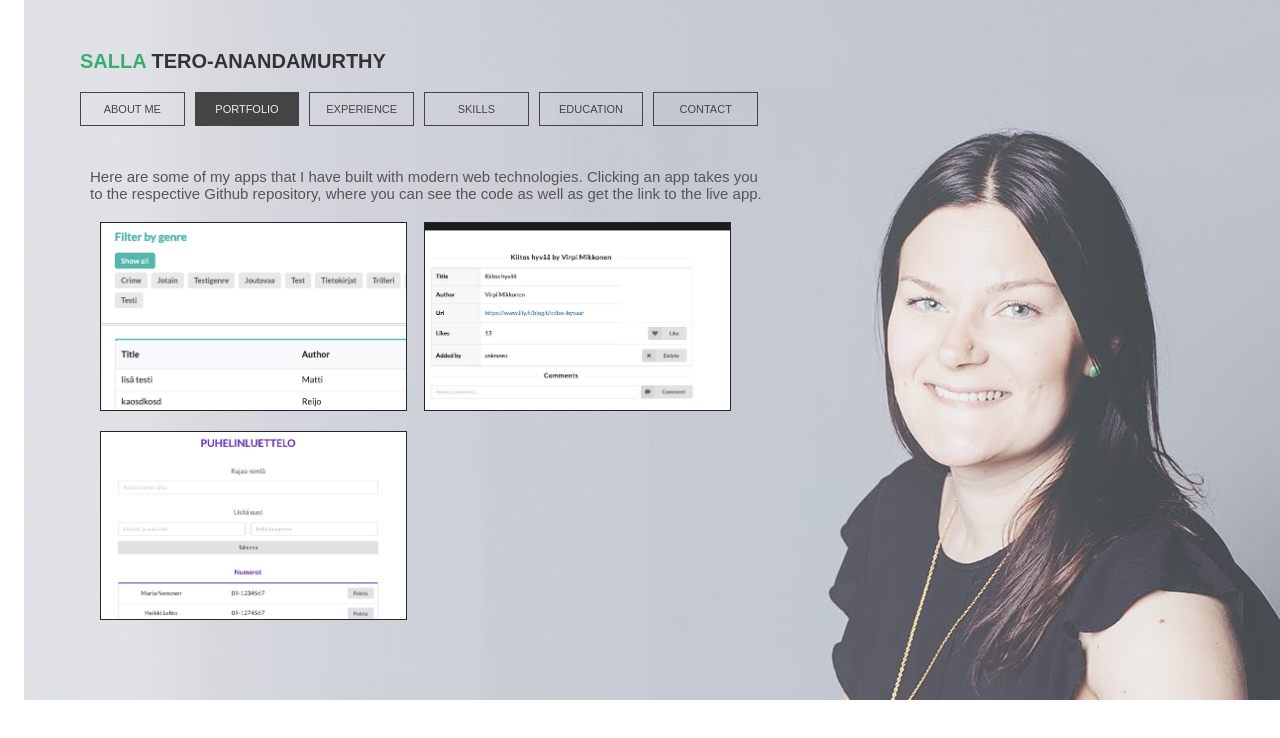
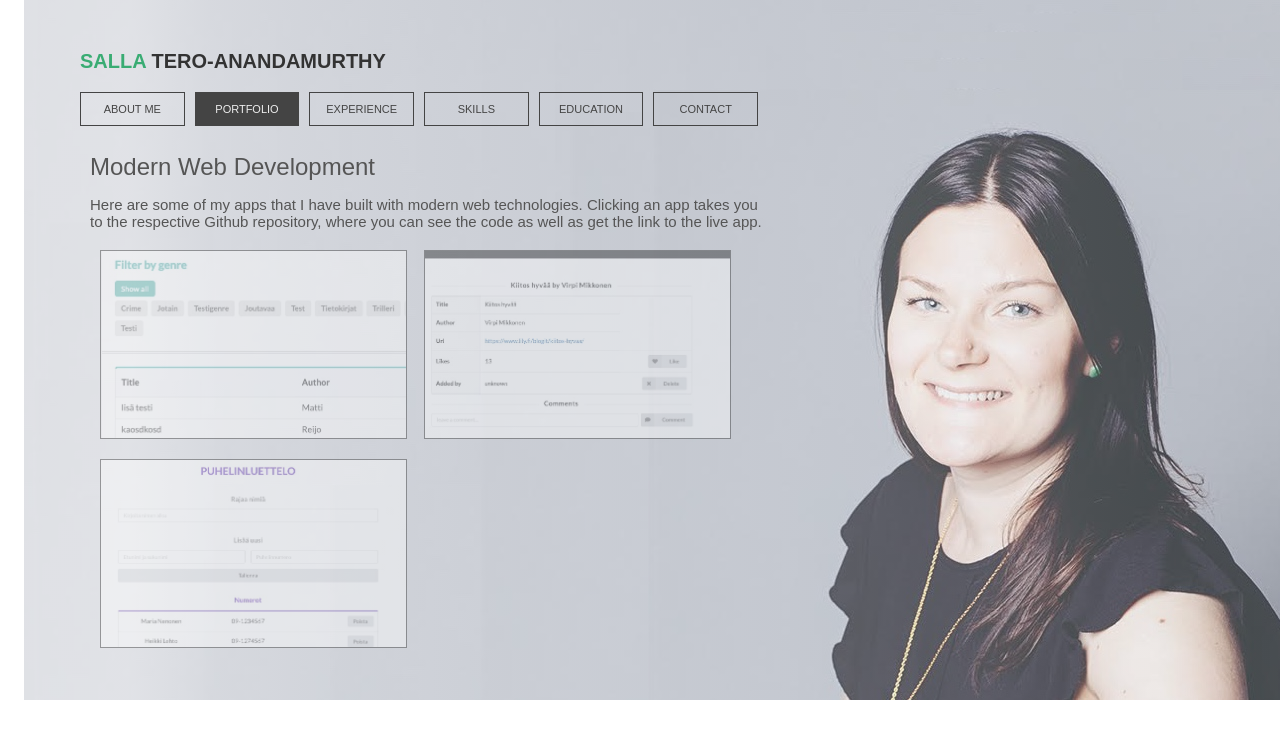
Before and after one commit to sallatero/sallatero.github.io, a React (Create React App) app: page / in a window 1280 px wide. Both pictures are taken after a click on the element "PORTFOLIO". Shown: the top 738 px of the page. Built offline with nearby package versions, Linux system fonts and the light colour scheme.

Commit message:
Experience page built

```diff
--- a/src/App.css
+++ b/src/App.css
@@ -58,7 +58,6 @@ span {
 	-webkit-animation: tracking-in-expand 1.0s cubic-bezier(0.215, 0.610, 0.355, 1.000) both;
 	        animation: tracking-in-expand 1.0s cubic-bezier(0.215, 0.610, 0.355, 1.000) both;
 }
-
 /* ----------------------------------------------
  * Generated by Animista on 2019-9-10 15:29:36
  * Licensed under FreeBSD License.
@@ -108,19 +107,6 @@ span {
 	-webkit-animation: slide-in-top 1.5s cubic-bezier(0.250, 0.460, 0.450, 0.940) 3.1s both;
 	        animation: slide-in-top 1.5s cubic-bezier(0.250, 0.460, 0.450, 0.940) 3.1s both;
 }
-/*
-.slide-in-top.p1 {
-	-webkit-animation: slide-in-top 1.5s cubic-bezier(0.250, 0.460, 0.450, 0.940) 3s both;
-	        animation: slide-in-top 1.5s cubic-bezier(0.250, 0.460, 0.450, 0.940) 3s both;
-}
-.slide-in-top.p2 {
-	-webkit-animation: slide-in-top 1.5s cubic-bezier(0.250, 0.460, 0.450, 0.940) 3.5s both;
-	        animation: slide-in-top 1.5s cubic-bezier(0.250, 0.460, 0.450, 0.940) 3.5s both;
-}
-.slide-in-top.p3 {
-	-webkit-animation: slide-in-top 1.5s cubic-bezier(0.250, 0.460, 0.450, 0.940) 4s both;
-	        animation: slide-in-top 1.5s cubic-bezier(0.250, 0.460, 0.450, 0.940) 4s both;
-} */
 /* ----------------------------------------------
  * Generated by Animista on 2019-9-10 15:36:59
  * Licensed under FreeBSD License.
@@ -347,7 +333,7 @@ span {
 .lead-text {
 
 }
-.lead-text ul {
+.lead-text ul, .experience-text ul {
   list-style: none;
   margin-block-start: 0.2rem;
   padding-inline-start: 1.5rem;
@@ -436,3 +422,68 @@ span {
 .hover-item:hover .image-responsive {
   opacity: 0.4;
 }
+
+/* EXPERIENCE */
+.experience-text {
+  padding-top: 2%;
+  line-height: 1.5rem;
+}
+.experience-heading {
+  font-size: 1.5rem;
+}
+.experience-subheading {
+  font-size: 1rem;
+}
+.experience-text li {
+  font-size: 1rem;
+  line-height: 1.2rem;
+}
+
+.slide-in-top.exp, .slide-in-top.port {
+	-webkit-animation: slide-in-top 1.5s cubic-bezier(0.250, 0.460, 0.450, 0.940) 0.8s both;
+	        animation: slide-in-top 1.5s cubic-bezier(0.250, 0.460, 0.450, 0.940) 0.8s both;
+}
+@-webkit-keyframes slide-in-top {
+  0% {
+    -webkit-transform: translateY(-50px);
+            transform: translateY(-50px);
+    opacity: 0;
+  }
+  100% {
+    -webkit-transform: translateY(0);
+            transform: translateY(0);
+    opacity: 1;
+  }
+}
+@keyframes slide-in-top {
+  0% {
+    -webkit-transform: translateY(-50px);
+            transform: translateY(-50px);
+    opacity: 0;
+  }
+  100% {
+    -webkit-transform: translateY(0);
+            transform: translateY(0);
+    opacity: 1;
+  }
+}
+.fade-in.hover-item {
+	-webkit-animation: fade-in 3s cubic-bezier(0.390, 0.575, 0.565, 1.000) 2s both;
+	        animation: fade-in 3s cubic-bezier(0.390, 0.575, 0.565, 1.000) 2s both;
+}
+ @-webkit-keyframes fade-in {
+  0% {
+    opacity: 0;
+  }
+  100% {
+    opacity: 1;
+  }
+}
+@keyframes fade-in {
+  0% {
+    opacity: 0;
+  }
+  100% {
+    opacity: 1;
+  }
+}
--- a/src/Experience.js
+++ b/src/Experience.js
@@ -4,11 +4,32 @@ const Experience = (props) => {
 
   return (
     <div id='experience'>
-      Experience
+      <div className='experience-text'>
+        <div className='experience-heading tracking-in-expand'>Real Estate Agent, Partner, LKV </div>
+        <div className='experience-subheading tracking-in-expand'>Kahdeksas päivä Oy, Jan 2015 - Oct 2018 </div>
+        <ul>
+          <li className='slide-in-top exp line1'><span><i class="fas fa-map-marker"></i></span>Responsible for profitability, sales, and client satisfaction</li>
+          <li className='slide-in-top exp line2'><span><i class="fas fa-map-marker"></i></span>Independent work tailoring my services to different clients </li>
+          <li className='slide-in-top exp line3'><span><i class="fas fa-map-marker"></i></span>Digital and social marketing</li></ul>
+      </div>
+      <div className='experience-text'>
+        <div className='experience-heading tracking-in-expand'>Application Consultant </div>
+        <div className='experience-subheading tracking-in-expand'>IBM Finland, Nov 2009 - June 2013 </div>
+        <ul>
+          <li className='slide-in-top exp line1'><span><i class="fas fa-map-marker"></i></span>Several client projects implementing new processes and IT solutions</li>
+          <li className='slide-in-top exp line2'><span><i class="fas fa-map-marker"></i></span>Configuring software products, modelling processes, gathering requirements </li>
+          <li className='slide-in-top exp line3'><span><i class="fas fa-map-marker"></i></span>Managing small projects and overseeing provider work in client-facing role</li></ul>
+      </div>
+      <div className='experience-text'>
+        <div className='experience-heading tracking-in-expand'>Self employed </div>
+        <div className='experience-subheading tracking-in-expand'>Wellness and Group Fitness Coach, Feb 2006 - Dec 2014 </div>
+        <ul>
+          <li className='slide-in-top exp line1'><span><i class="fas fa-map-marker"></i></span>Designing and instructing group fitness classes</li>
+          <li className='slide-in-top exp line2'><span><i class="fas fa-map-marker"></i></span>Quality assessment for group fitness certificate instructors</li>
+          <li className='slide-in-top exp line3'><span><i class="fas fa-map-marker"></i></span>Individual and group coaching, workshops and lectures</li></ul>
+      </div>
     </div>
   )
-
-
 }
 
 export default Experience
--- a/src/Portfolio.js
+++ b/src/Portfolio.js
@@ -17,13 +17,14 @@ const Portfolio = (props) => {
   return (
     <div id='portfolio'>
       <div className='lead-text'>
-        <p>Here are some of my apps that I have built with modern web technologies.
+        <div className='experience-heading tracking-in-expand'>Modern Web Development</div>
+        <p className='slide-in-top port'>Here are some of my apps that I have built with modern web technologies.
           Clicking an app takes you to the respective Github repository, where you can
           see the code as well as get the link to the live app. </p>
         <p></p>
       </div>
       <div className='portfolio-container'>
-        <div className='hover-item'>
+        <div className='fade-in hover-item'>
           <div className='hover-text'>
             <h4>Library app</h4>
             <p className='hover-text-p'>React, Node.js,</p>
@@ -33,7 +34,7 @@ const Portfolio = (props) => {
             <img src={small_1} className='image-responsive' alt='Library app' />
           </a>
         </div>
-        <div className='hover-item'>
+        <div className='fade-in hover-item'>
           <div className='hover-text'>
               <h4>Bloglist app</h4>
               <p className='hover-text-p'>React, Node.js, Express</p>
@@ -45,7 +46,7 @@ const Portfolio = (props) => {
         </div>
       </div>
       <div className='portfolio-container'>
-        <div className='hover-item'>
+        <div className='fade-in hover-item'>
           <div className='hover-text'>
             <h4>Puhelinluettelo</h4>
             <p className='hover-text-p'>React, Node.js, JavaScript</p>
```
